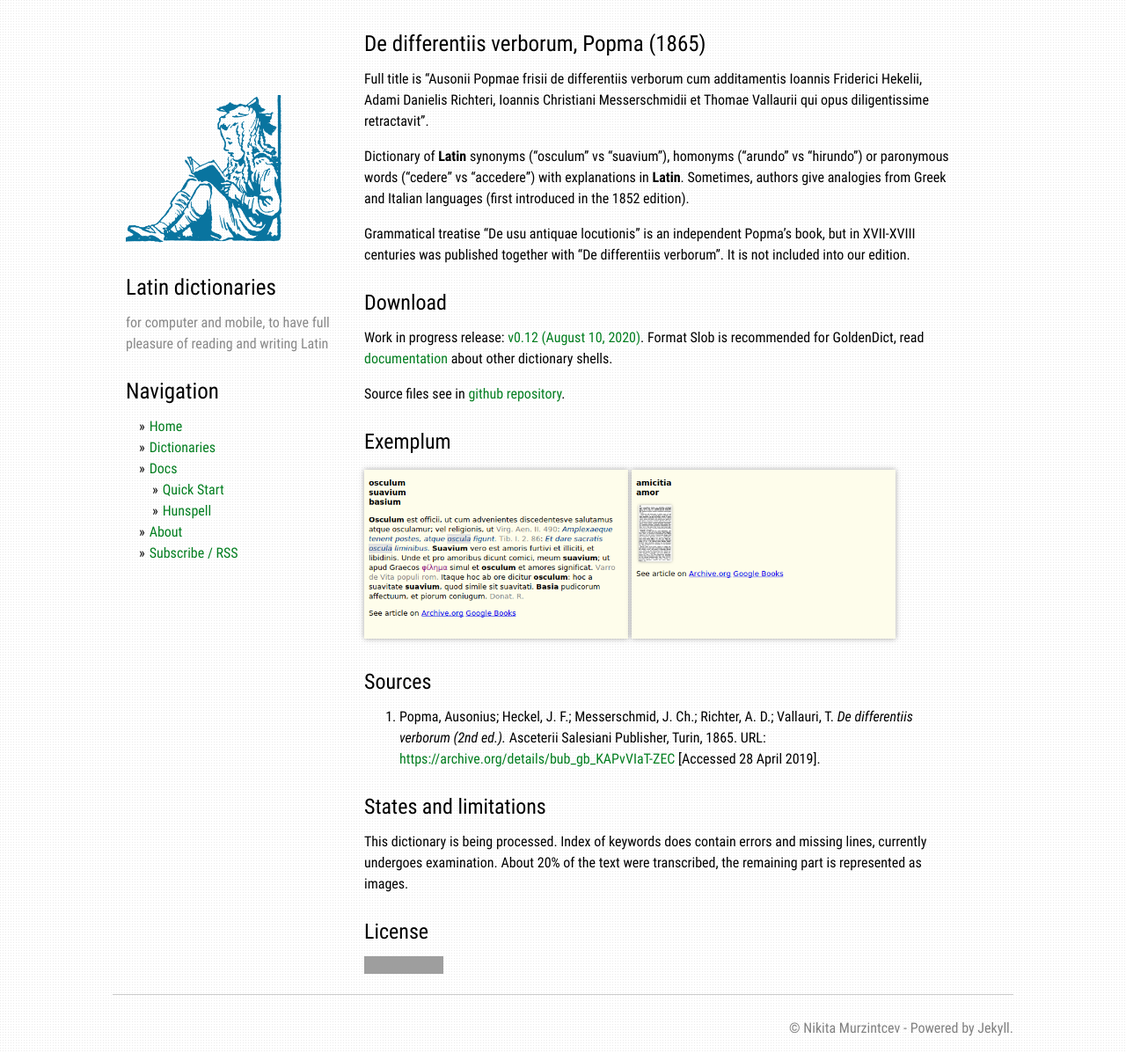
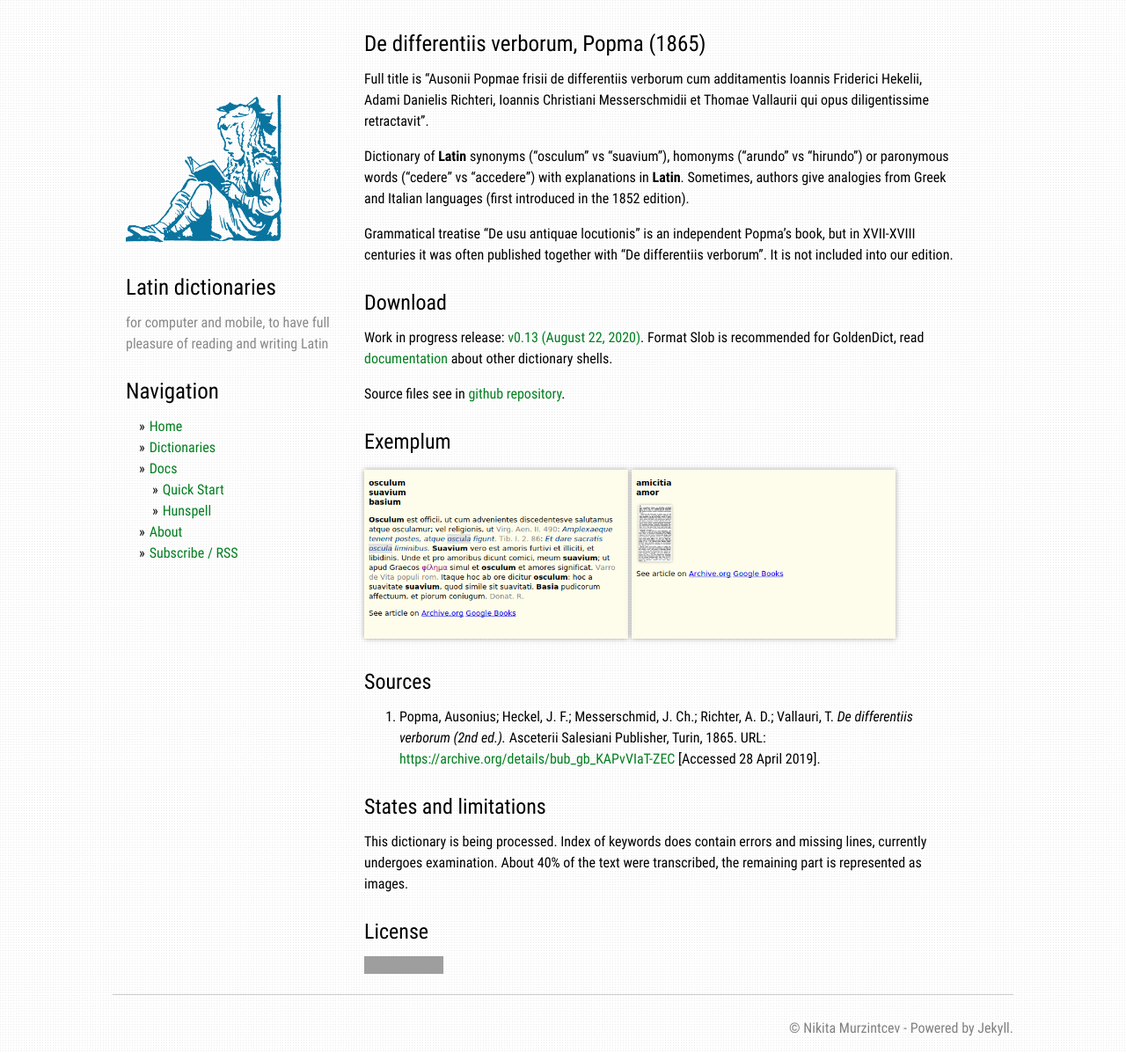
Before and after one commit to nikita-moor/dictionaries, a Jekyll site: the page built from _dictionaries/Popma1865.md, in a window 1280 px wide. Shown: the whole page at 88% size. Built offline with Jekyll 4.4.1, drawn with Linux system fonts in a browser that asks for light colours; grey boxes are pictures that could not be loaded.

Commit message:
Popma1865 v0.13

```diff
--- a/_dictionaries/Popma1865.md
+++ b/_dictionaries/Popma1865.md
@@ -13,12 +13,12 @@ Full title is "Ausonii Popmae frisii de differentiis verborum cum additamentis I
 
 Dictionary of **Latin** synonyms ("osculum" vs "suavium"), homonyms ("arundo" vs "hirundo") or paronymous words ("cedere" vs "accedere") with explanations in **Latin**. Sometimes, authors give analogies from Greek and Italian languages (first introduced in the 1852 edition).
 
-Grammatical treatise "De usu antiquae locutionis" is an independent Popma's book, but in XVII-XVIII centuries was published together with "De differentiis verborum". It is not included into our edition.
+Grammatical treatise "De usu antiquae locutionis" is an independent Popma's book, but in XVII-XVIII centuries it was often published together with "De differentiis verborum". It is not included into our edition.
 
 
 ## Download
 
-Work in progress release: [v0.12 (August 10, 2020)][2]. Format Slob is recommended for GoldenDict, read [documentation][3] about other dictionary shells.
+Work in progress release: [v0.13 (August 22, 2020)][2]. Format Slob is recommended for GoldenDict, read [documentation][3] about other dictionary shells.
 
 Source files see in [github repository][1].
 
@@ -36,7 +36,7 @@ Source files see in [github repository][1].
 
 ## States and limitations
 
-This dictionary is being processed. Index of keywords does contain errors and missing lines, currently undergoes examination. About 20% of the text were transcribed, the remaining part is represented as images.
+This dictionary is being processed. Index of keywords does contain errors and missing lines, currently undergoes examination. About 40% of the text were transcribed, the remaining part is represented as images.
 
 
 ## License
@@ -48,5 +48,5 @@ This dictionary is being processed. Index of keywords does contain errors and mi
 
 
 [1]: https://github.com/nikita-moor/latin-dictionary/tree/master/{{ page.nickname }}
-[2]: https://github.com/nikita-moor/latin-dictionary/releases/tag/2020-08-10
+[2]: https://github.com/nikita-moor/latin-dictionary/releases/tag/2020-08-22
 [3]: {{ site.baseurl }}{% link docs/docs.md %}
```
Also changed, not shown: _posts/2020-08-22-Popma1865.md (added, +15 -0 lines).
